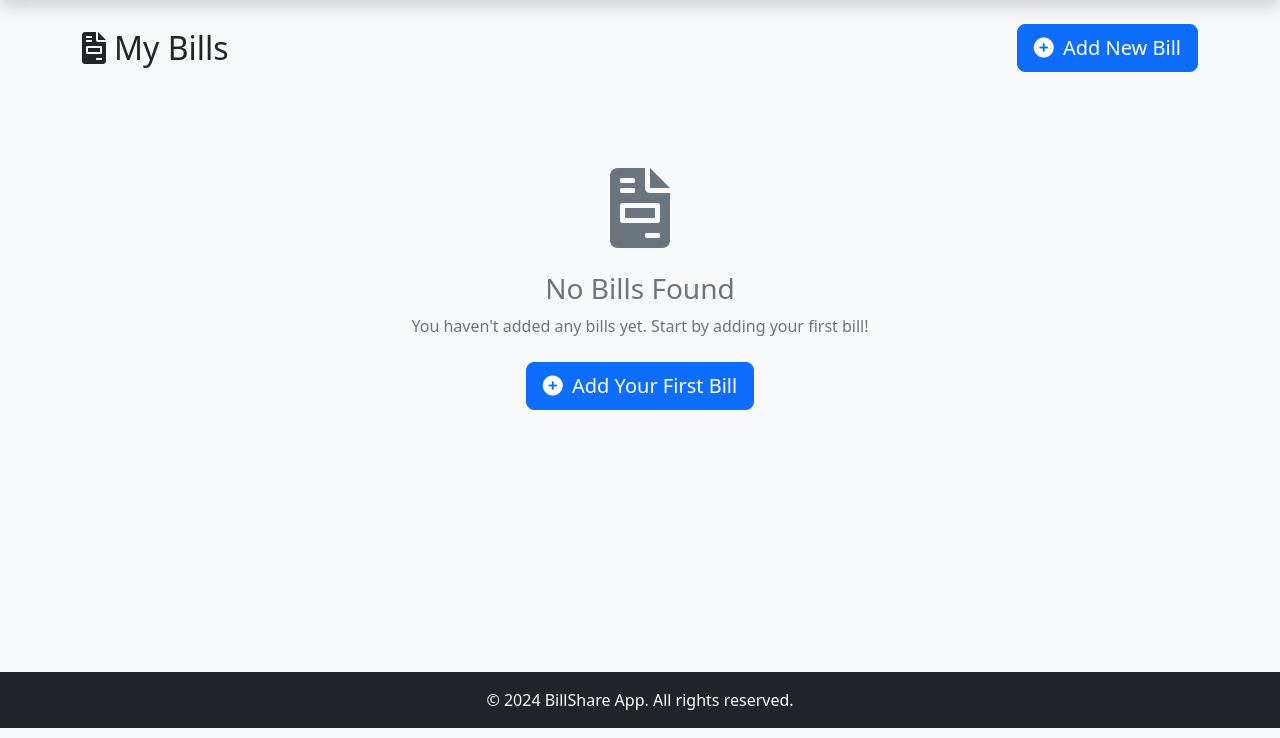
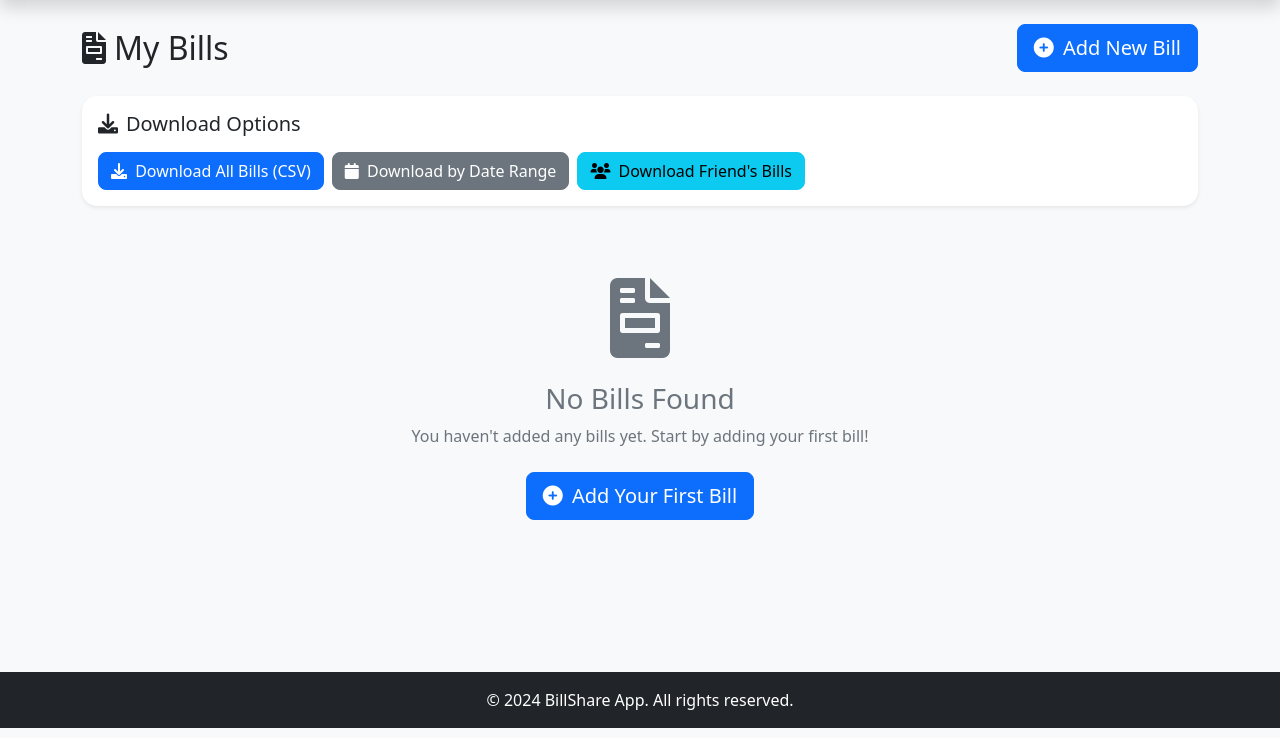
Before and after one commit to Premnat30/bill-sharing-app, a Python web app: template templates/bills.html in a window 1280 px wide. Shown: the part 62-800 px from the top of the page. Run offline with Jinja, Linux system fonts and the light colour scheme; the template is opened without the code that fills it, so the values that code supplies are empty.

Commit message:
Update bills.html

```diff
--- a/templates/bills.html
+++ b/templates/bills.html
@@ -8,6 +8,28 @@
             <a href="/add_bill" class="btn btn-primary btn-lg">
                 <i class="fas fa-plus-circle me-1"></i> Add New Bill
             </a>
+        </div>
+    </div>
+</div>
+
+<!-- Download Options Section - Moved outside the table -->
+<div class="row mb-4">
+    <div class="col-md-12">
+        <div class="card border-0 shadow-sm">
+            <div class="card-body">
+                <h5 class="card-title mb-3"><i class="fas fa-download me-2"></i>Download Options</h5>
+                <div class="d-flex flex-wrap gap-2">
+                    <a href="{{ url_for('download_all_bills') }}" class="btn btn-primary">
+                        <i class="fas fa-download me-1"></i> Download All Bills (CSV)
+                    </a>
+                    <a href="{{ url_for('download_bills_range') }}" class="btn btn-secondary">
+                        <i class="fas fa-calendar me-1"></i> Download by Date Range
+                    </a>
+                    <a href="{{ url_for('download_friend_bills') }}" class="btn btn-info">
+                        <i class="fas fa-users me-1"></i> Download Friend's Bills
+                    </a>
+                </div>
+            </div>
         </div>
     </div>
 </div>
@@ -42,14 +64,6 @@
                                 <td>${{ "%.2f"|format(bill.tax_amount) }}</td>
                                 <td><strong class="text-success">${{ "%.2f"|format(bill.total_amount) }}</strong></td>
                                 <td>
-                                    <a href="/bills/delete/{{ bill.id }}"
-                                       class="btn btn-danger btn-sm"
-                                       onclick="return confirm('Are you sure you want to delete this bill? This action cannot be undone.')">
-                                        <i class="fas fa-trash me-1"></i> Delete
-                                    </a>
-                                </td>
-
-                            <td>
                                     <div class="btn-group" role="group">
                                         <a href="/share_bill_whatsapp/{{ bill.id }}"
                                            class="btn btn-success btn-sm"
@@ -58,15 +72,9 @@
                                         </a>
                                         <a href="/bills/delete/{{ bill.id }}"
                                            class="btn btn-danger btn-sm"
-           onclick="return confirm('Are you sure you want to delete this bill?')">
+                                           onclick="return confirm('Are you sure you want to delete this bill? This action cannot be undone.')">
                                             <i class="fas fa-trash"></i>
                                         </a>
-    </div>
-
-    <div class="download-options">
-    <a href="{{ url_for('download_all_bills') }}" class="btn btn-primary">Download All Bills (CSV)</a>
-    <a href="{{ url_for('download_bills_range') }}" class="btn btn-secondary">Download by Date Range</a>
-    <a href="{{ url_for('download_friend_bills') }}" class="btn btn-info">Download Friend's Bills</a>
                                     </div>
                                 </td>
                             </tr>
```
Lines whose indentation alone changed are shown as unchanged.
